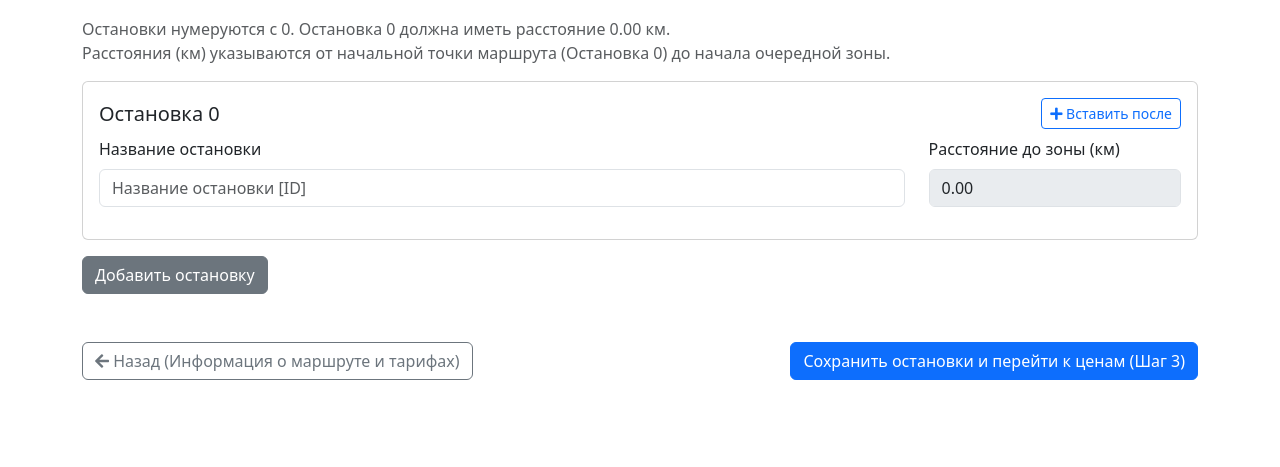
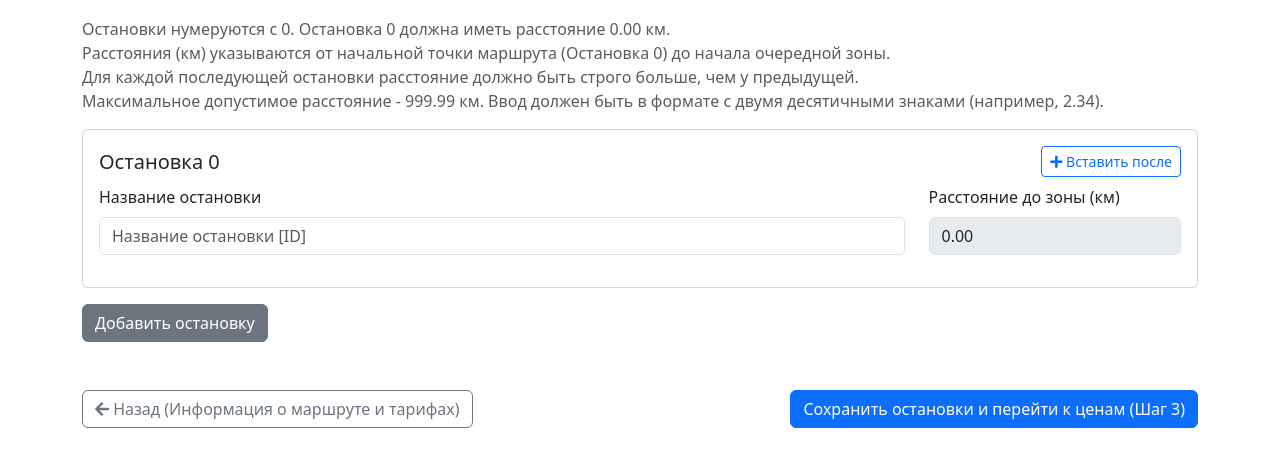
Before and after one commit to Quros7/TransportRoutesApp, a Flask app: template app/templates/route_stops_form.html in a window 1280 px wide. Shown: the part 103-570 px from the top of the page. Run offline with Flask 3, Linux system fonts and the light colour scheme; the template is opened without the code that fills it: values that come from a table or form of the project are taken from there, others are empty.

Commit message:
route_stops max distance 999.99

```diff
--- a/app/forms/models.py
+++ b/app/forms/models.py
@@ -88,7 +88,7 @@ class TariffTableEntryModel(BaseModel):
 
 class StopModel(BaseModel):
     stop_name: str = Field(..., min_length=1, max_length=100)
-    km_distance: Decimal = Field(..., le=Decimal("99.99"))
+    km_distance: Decimal = Field(..., le=Decimal("999.99"))
 
     @field_validator("km_distance")
     @classmethod
@@ -102,7 +102,7 @@ class StopModel(BaseModel):
     def validate_km_distance_format(cls, v: Decimal):
         # Check that it has exactly 2 decimal places
         if v.as_tuple().exponent != -2 and v != v.quantize(Decimal("0.00")):
-            raise ValueError("Расстояние должно иметь не более двух знаков после запятой (Формат 99.99).")
+            raise ValueError("Расстояние (км) должно иметь не более двух знаков после запятой (Формат 999.99).")
         return v
 
 
--- a/app/forms/stop.py
+++ b/app/forms/stop.py
@@ -43,7 +43,7 @@ class StopForm(FlaskForm):
             return False
 
     def validate_km_distance(self, field):
-        """Проверяет формат числа на соответствие спецификации 99.99."""
+        """Проверяет формат числа на соответствие спецификации 999.99."""
 
         value = field.data
 
@@ -57,8 +57,8 @@ class StopForm(FlaskForm):
             # и сравниваем с исходным значением.
             # Например: 5.40001 округлится до 5.40. Если они не равны, то ошибка.
             if value != value.quantize(Decimal("0.00")):
-                raise ValidationError("Расстояние должно иметь не более двух знаков после запятой (Формат 99.99).")
+                raise ValidationError("Расстояние должно иметь не более двух знаков после запятой (Формат 999.99).")
 
         # 3. Проверка на максимальное значение (99.99)
-        if value > Decimal("99.99"):
-            raise ValidationError("Расстояние не может превышать 99.99 км.")
+        if value > Decimal("999.99"):
+            raise ValidationError("Расстояние не может превышать 999.99 км.")
--- a/app/routes/route_management.py
+++ b/app/routes/route_management.py
@@ -239,7 +239,7 @@ def edit_route_stops(route_id):
 
     # print(f"DEBUG: CSRF в форме: {form.csrf_token.data}")
     # print(f"DEBUG: CSRF в запросе: {request.form.get('csrf_token')}")
-    # print(f"DEBUG: Ошибки формы до валидации: {form.errors}")
+    print(f"DEBUG: Ошибки формы до валидации: {form.errors}")
 
     # 1. ОБРАБОТКА POST-ЗАПРОСА
     if form.validate_on_submit():
--- a/app/templates/route_stops_form.html
+++ b/app/templates/route_stops_form.html
@@ -23,6 +23,8 @@
         <p class="text-muted">
             Остановки нумеруются с 0. Остановка 0 должна иметь расстояние 0.00 км.
             <br>Расстояния (км) указываются от начальной точки маршрута (Остановка 0) до начала очередной зоны.
+            <br>Для каждой последующей остановки расстояние должно быть строго больше, чем у предыдущей.
+            <br>Максимальное допустимое расстояние - 999.99 км. Ввод должен быть в формате с двумя десятичными знаками (например, 2.34).
         </p>
 
         <div id="stops-container">
@@ -240,7 +242,7 @@
             return;
         }
         if (index === '0') num = 0.00;
-        if (num > 99.99) num = 99.99;
+        if (num > 999.99) num = 999.99;
         inputElement.value = num.toFixed(2);
     }
 
@@ -297,9 +299,9 @@
                 }
             }
 
-            // 4. Ограничение по ТЗ (макс 99.99)
-            if (currentKm > 99.99) {
-                alert(`Ошибка: Расстояние не может превышать 99.99 км.`);
+            // 4. Ограничение по ТЗ (макс 999.99)
+            if (currentKm > 999.99) {
+                alert(`Ошибка: Расстояние не может превышать 999.99 км.`);
                 kmInput.focus();
                 return false;
             }
```
